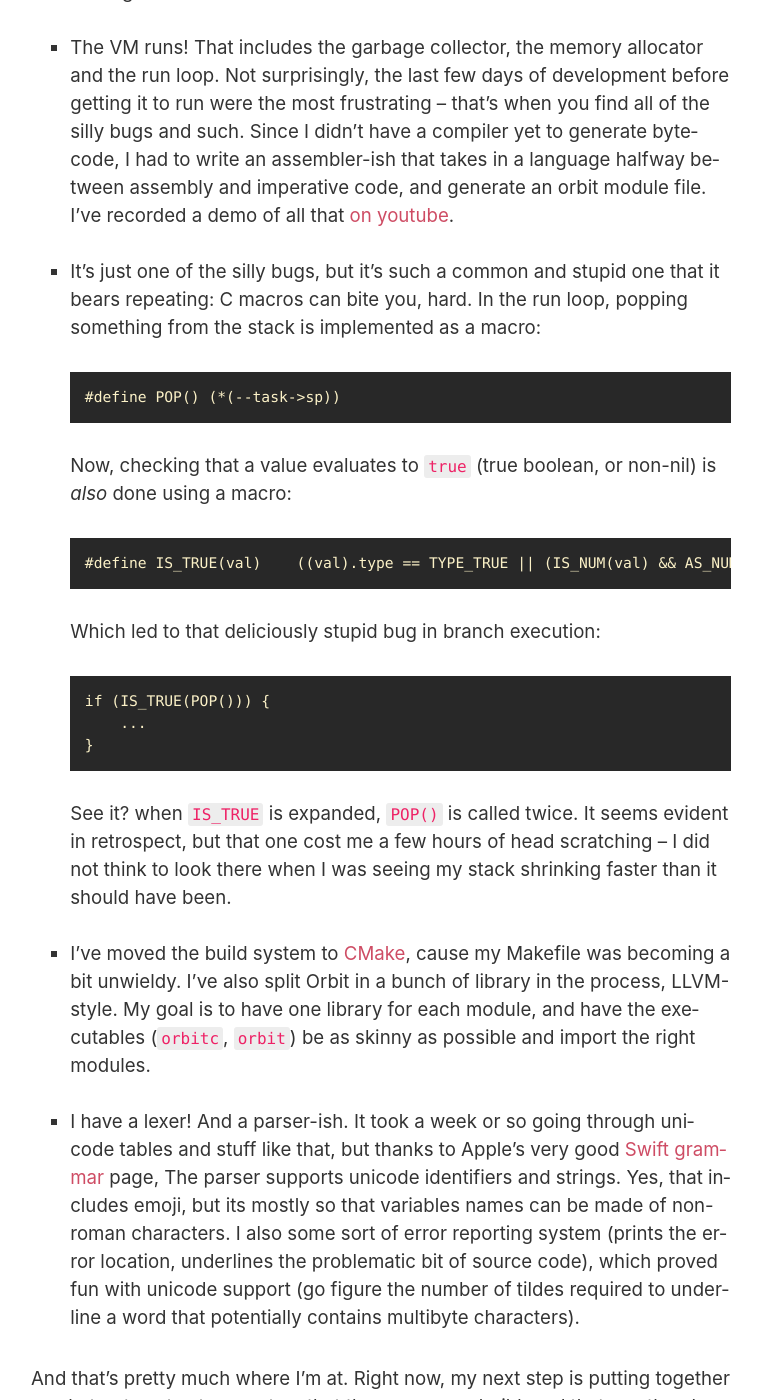
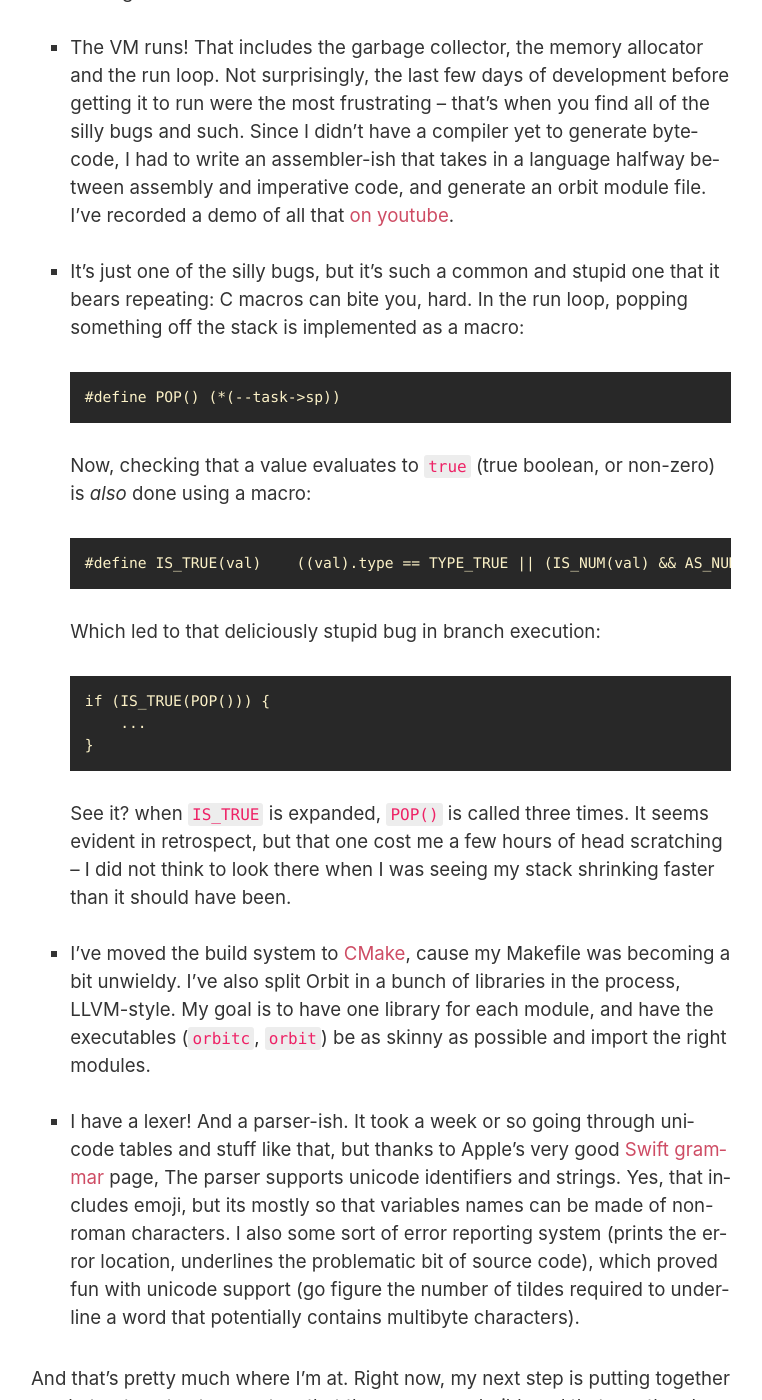
Before and after one commit to amyinorbit/amyinorbit.github.io, a Jekyll site: the page built from _posts/2017-09-24-orbitvm-diary-6.md, in a window 1280 px wide and 1400 px high, scrolled down 470 px. Shown: the whole window, without its empty margins (259-1021 px from the left). Built offline with Jekyll 4.4.1, drawn with Linux system fonts in a browser that asks for light colours; some of the changed text lies outside the part shown.

Commit message:
Fix typos and errors in orbit diary 6

```diff
--- a/_posts/2017-09-24-orbitvm-diary-6.md
+++ b/_posts/2017-09-24-orbitvm-diary-6.md
@@ -11,7 +11,7 @@ once you add all of them up, and I have little record of the development, save
 for the git history.
 
 I thought I'd at least do a quick recap here, before I can go back to
-hopefully) more regular posts about the many wonderful horrors of compiler
+(hopefully) more regular posts about the many wonderful horrors of compiler
 building I'm discovering!
 
  * The VM runs! That includes the garbage collector, the memory allocator and
@@ -24,11 +24,11 @@ building I'm discovering!
 
  * It's just one of the silly bugs, but it's such a common and stupid one that
    it bears repeating: C macros can bite you, hard. In the run loop, popping
-   something from the stack is implemented as a macro:
+   something off the stack is implemented as a macro:
 
        #define POP() (*(--task->sp))
 
-   Now, checking that a value evaluates to `true` (true boolean, or non-nil) is
+   Now, checking that a value evaluates to `true` (true boolean, or non-zero) is
    *also* done using a macro:
 
        #define IS_TRUE(val)    ((val).type == TYPE_TRUE || (IS_NUM(val) && AS_NUM(val) != 0.0))
@@ -39,13 +39,11 @@ building I'm discovering!
            ...
        }
 
-   See it? when `IS_TRUE` is expanded, `POP()` is called twice. It seems evident
-   in retrospect, but that one cost me a few hours of head scratching -- I did
-   not think to look there when I was seeing my stack shrinking faster than it
-   should have been.
+   See it? when `IS_TRUE` is expanded, `POP()` is called three times. It seems
+   evident in retrospect, but that one cost me a few hours of head scratching -- I did not think to look there when I was seeing my stack shrinking faster than it should have been.
 
  * I've moved the build system to [CMake][2], cause my Makefile was becoming a
-   bit unwieldy. I've also split Orbit in a bunch of library in the process,
+   bit unwieldy. I've also split Orbit in a bunch of libraries in the process,
    LLVM-style. My goal is to have one library for each module, and have the
    executables (`orbitc`, `orbit`) be as skinny as possible and import the right
    modules.
```
